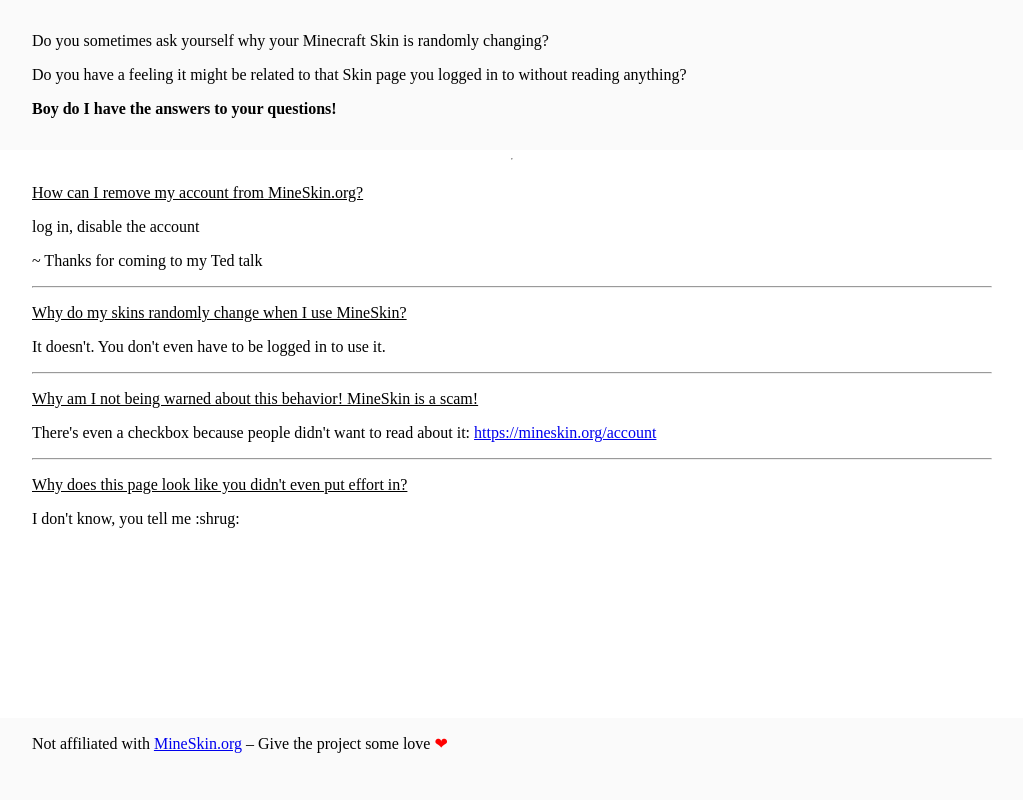
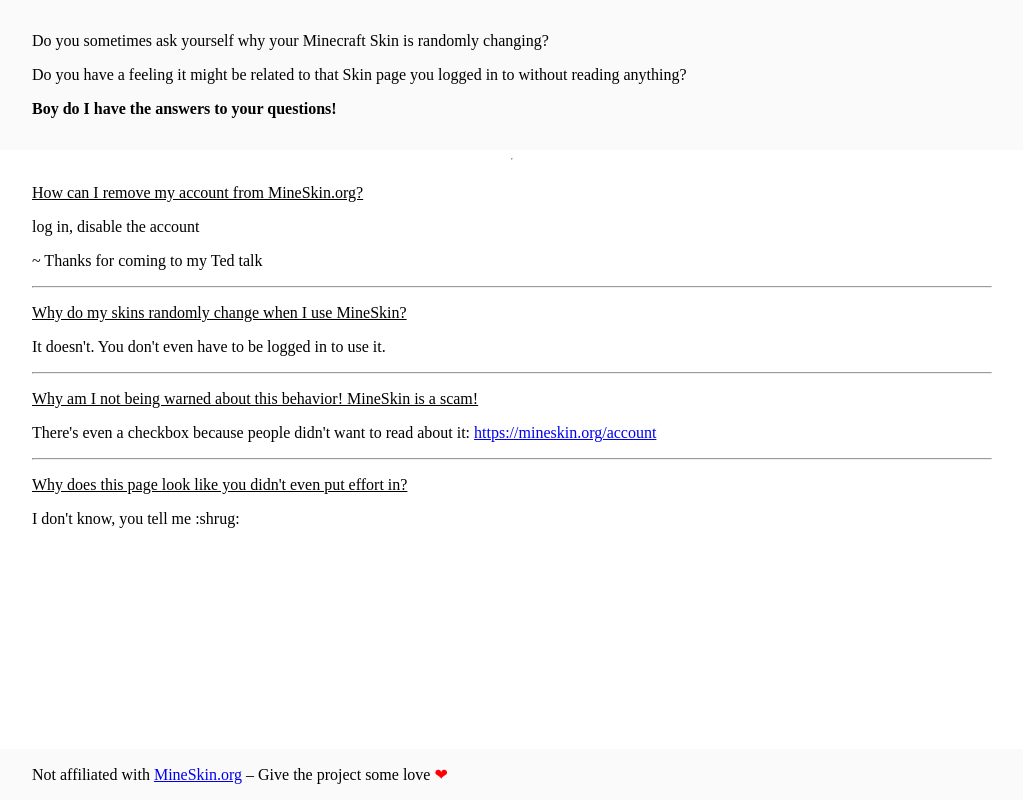
Before and after one commit to SpraxDev/remove-from-mineskin.de, a plain HTML site: page index.html in a window 1280 px wide. Shown: the whole page, without its empty margins (128-1151 px from the left). Drawn offline with Linux system fonts and the light colour scheme.

Commit message:
Removes min-heigth from footer

```diff
--- a/index.html
+++ b/index.html
@@ -38,7 +38,6 @@
       }
 
       footer {
-          min-height: 50px;
           margin-top: auto;
       }
 
```
